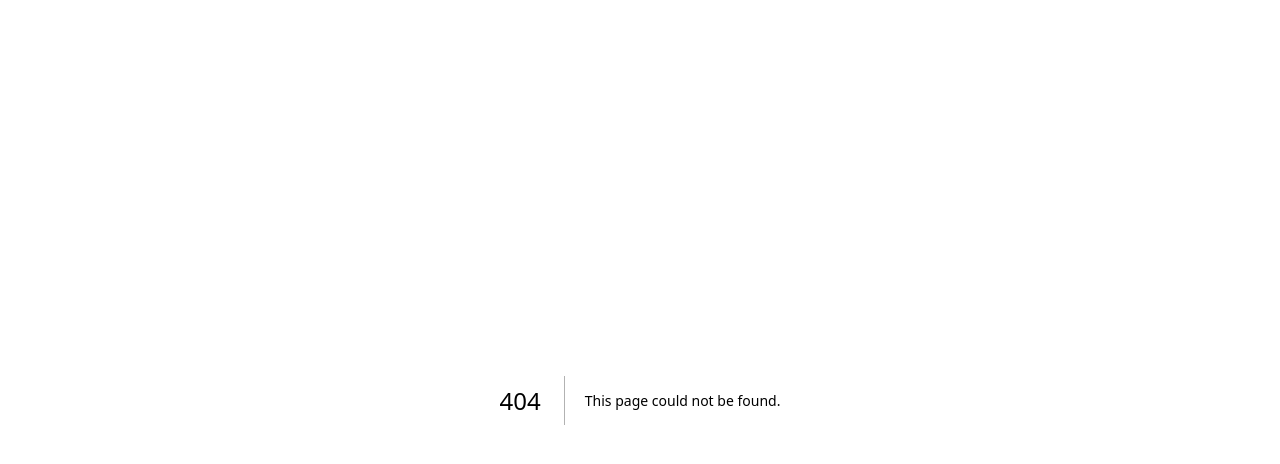
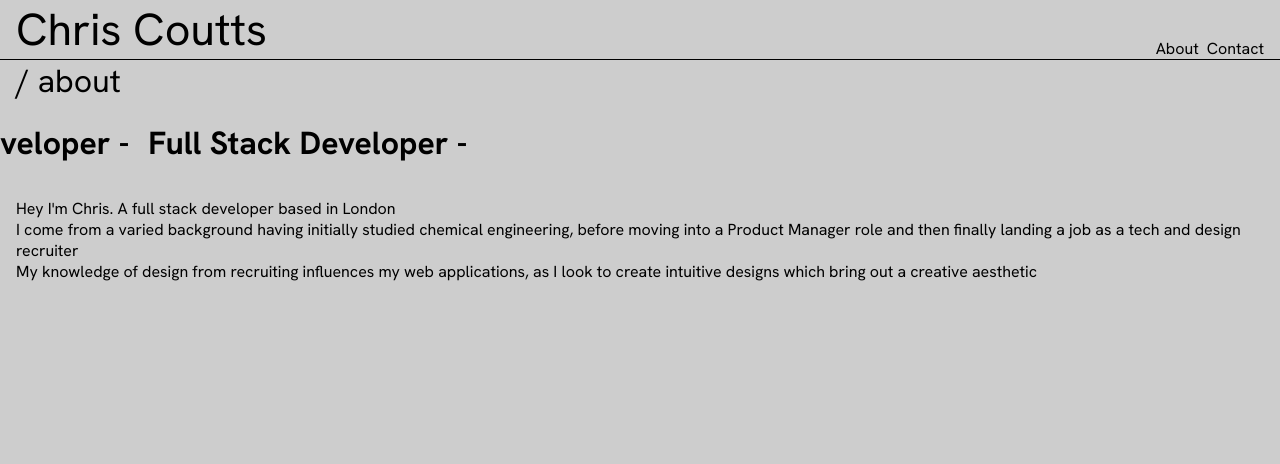
Before and after one commit to ccoutts2/portfolio, a Next.js app: page /about in a window 1280 px wide. Before the commit this address had no page. Shown: the top 464 px of the page. Built offline with nearby package versions, Linux system fonts and the light colour scheme.

Commit message:
Add infinite slider to about section

```diff
--- a/package.json
+++ b/package.json
@@ -10,6 +10,7 @@
   },
   "dependencies": {
     "axios": "^1.6.7",
+    "gsap": "^3.12.5",
     "next": "^14.1.0",
     "react": "^18.2.0",
     "react-dom": "^18.2.0"
--- /dev/null
+++ b/src/components/Profile/Profile.jsx
@@ -0,0 +1,75 @@
+"use client";
+import Link from "next/link";
+import { useRouter } from "next/router";
+import React from "react";
+import styles from "../../styles/globals.module.scss";
+import Button from "../Button/Button";
+import Image from "next/image";
+import chris from "../../assets/images/chris-profile.svg";
+import gsap from "gsap";
+import { useEffect, useRef } from "react";
+
+const About = () => {
+  const firstText = useRef(null);
+  const secondText = useRef(null);
+  const slider = useRef(null);
+
+  let xPercent = 0;
+  let direction = -1;
+
+  useEffect(() => {
+    gsap.set(secondText.current, {
+      left: secondText.current.getBoundingClientRect().width,
+    });
+    requestAnimationFrame(animate);
+  }, []);
+
+  const animate = () => {
+    if (xPercent < -100) {
+      xPercent = 0;
+    } else if (xPercent > 0) {
+      xPercent = -100;
+    }
+
+    gsap.set(firstText.current, { xPercent: xPercent });
+    gsap.set(secondText.current, { xPercent: xPercent });
+    requestAnimationFrame(animate);
+    xPercent += 0.2 * direction;
+  };
+
+  return (
+    <main className={styles.profile}>
+      <h1 className={styles.title}>/ about</h1>
+      <div className={styles.slider_container}>
+        <div ref={slider} className={styles.slider}>
+          <h2 ref={firstText}>Full Stack Developer -</h2>
+          <h2 ref={secondText}>Full Stack Developer -</h2>
+        </div>
+      </div>
+      {/* <div className={styles.image_container}>
+        {" "}
+        <Image src={chris} alt="profile picture of me" className={styles.image} />
+      </div> */}
+      <section className={styles.text_section}>
+        <p>Hey I'm Chris. A full stack developer based in London</p>
+        <p className={styles.text}>
+          I come from a varied background having initially studied chemical
+          engineering, before moving into a Product Manager role and then finally
+          landing a job as a tech and design recruiter
+        </p>
+        {/* <p>
+          My diverse experience across technology recruitment, product management and
+          engineering has provided me with a versatile skill set, positioning me as a
+          valuable Software Engineer to future teams
+        </p> */}
+        <p>
+          My knowledge of design from recruiting influences my web applications, as I
+          look to create intuitive designs which bring out a creative aesthetic
+        </p>
+        <section></section>
+      </section>
+    </main>
+  );
+};
+
+export default About;
--- /dev/null
+++ b/src/pages/about.jsx
@@ -0,0 +1,17 @@
+import styles from "../styles/globals.module.scss";
+import React from "react";
+import Head from "next/head";
+import NavBar from "@/components/NavBar/NavBar";
+import Profile from "@/components/Profile/Profile";
+
+export default function About() {
+  return (
+    <main className={styles.globals}>
+      <Head>
+        <title>Chris | Full Stack Dev</title>
+      </Head>
+      <NavBar />
+      <Profile />
+    </main>
+  );
+}
--- a/src/styles/globals.module.scss
+++ b/src/styles/globals.module.scss
@@ -205,4 +205,55 @@
       width: 1.5rem;
     }
   }
+
+  // About Page - Profile
+
+  .profile {
+    padding-inline: 1rem;
+    overflow: hidden;
+    position: relative;
+    height: 100vh;
+
+    .title {
+      font-weight: 400;
+    }
+
+    .slider_container {
+      position: absolute;
+      bottom: calc(100vh - 7rem);
+    }
+
+    .slider {
+      position: relative;
+      white-space: nowrap;
+      display: flex;
+    }
+
+    .slider h2 {
+      margin: 0.5rem;
+      font-size: 2rem;
+      padding-right: 0.25rem;
+    }
+
+    .slider h2:nth-of-type(2) {
+      position: absolute;
+      left: 100%;
+    }
+
+    .text_section {
+      padding-top: 6rem;
+    }
+
+    // .image_container {
+    //   height: 10vh;
+    //   width: 10vh;
+    // }
+
+    // .image {
+    //   object-fit: contain;
+    //   width: 100%;
+    //   height: 100%;
+    //   background-color: $primary-background;
+    // }
+  }
 }
```
Also changed, not shown: src/assets/images/chris-profile.svg (added), 1 other file (tests, documents, lock files or other folders).
